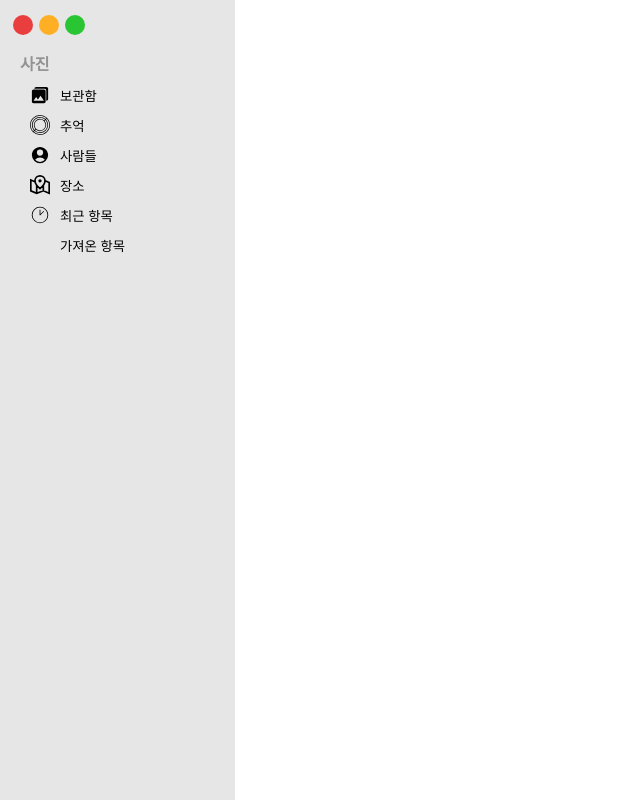
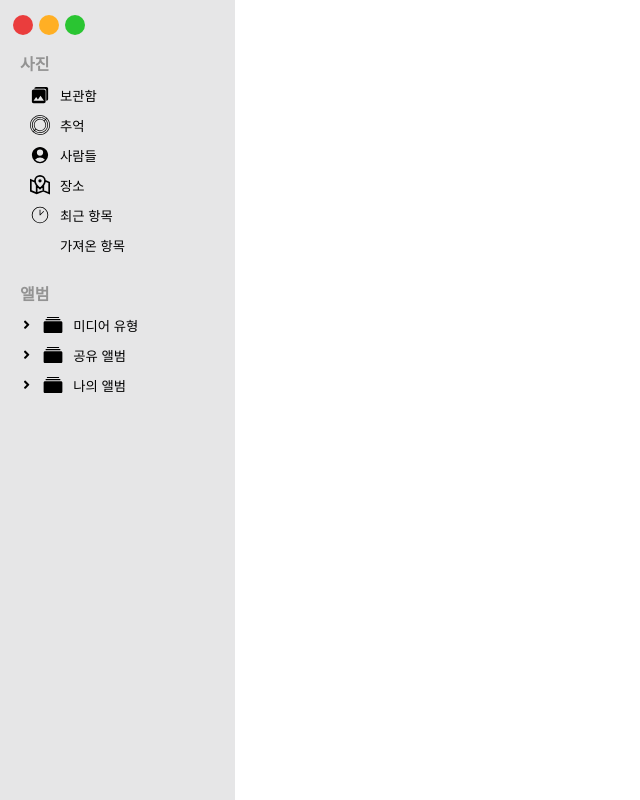
Before and after one commit to als982001/my-photos, a React (Create React App) app: page / in a window 1280 px wide. Shown: the whole page, without its empty margins (0-640 px from the left). Built offline with nearby package versions, Linux system fonts and the light colour scheme; some icons are missing.

Commit message:
앨범 버튼들ㅇ ㅘㄴ성

```diff
--- a/src/Components/Sidebar.tsx
+++ b/src/Components/Sidebar.tsx
@@ -3,6 +3,7 @@ import styled from "styled-components";
 import useCheckWidth from "../Hooks/useCheckWidth";
 import CircleButtons from "./Global/CircleButtons";
 import PhotoButtons from "./Sidebar/PhotoButtons";
+import AlbumButtons from "./Sidebar/AlbumButtons";
 
 const Container = styled.aside<{ overHalf: boolean }>`
   width: 235px;
@@ -14,46 +15,14 @@ const Container = styled.aside<{ overHalf: boolean }>`
   display: ${(props) => (props.overHalf ? "block" : "none")};
 `;
 
-const Buttons = styled.section<{ rowNum: number }>`
-  width: 100%;
-  display: grid;
-  grid-template-rows: repeat(1fr, ${(props) => props.rowNum});
-`;
-
-const Title = styled.h3`
-  width: 100%;
-  height: 30px;
-  display: flex;
-  align-items: center;
-  font-weight: bold;
-  color: ${(props) => props.theme.lightGray};
-  padding-left: 20px;
-`;
-
-const Button = styled.button`
-  width: 100%;
-  height: 30px;
-  padding-left: 30px;
-  border: none;
-  outline: none;
-  display: flex;
-  align-items: center;
-`;
-
-const ButtonText = styled.h4`
-  margin-left: 10px;
-`;
-
 export default function Sidebar() {
-  const buttonSize = "20px";
   const { overHalf } = useCheckWidth();
 
   return (
     <Container overHalf={overHalf}>
       <CircleButtons />
-      <PhotoButtons buttonSize={buttonSize} />
-      {/* <Buttons></Buttons>
-      <Buttons></Buttons> */}
+      <PhotoButtons />
+      <AlbumButtons />
     </Container>
   );
 }
--- /dev/null
+++ b/src/Components/Sidebar/AlbumButtons.tsx
@@ -0,0 +1,150 @@
+import { useLocation, useNavigate } from "react-router-dom";
+import styled from "styled-components";
+import { FaAngleRight, FaAngleDown } from "react-icons/fa";
+import { IoIosAlbums } from "react-icons/io";
+import { useState } from "react";
+
+const Buttons = styled.section`
+  width: 100%;
+  height: 120px;
+  display: grid;
+  grid-template-rows: repeat(1fr, 4);
+  margin-top: 20px;
+`;
+
+const Title = styled.h3`
+  width: 100%;
+  height: 30px;
+  display: flex;
+  align-items: center;
+  font-weight: bold;
+  color: ${(props) => props.theme.lightGray};
+  padding-left: 20px;
+`;
+
+const Row = styled.section<{ currentPage: boolean }>`
+  width: 100%;
+  height: 30px;
+  background-color: ${(props) =>
+    props.currentPage ? props.theme.darkGray : props.theme.gray};
+  display: flex;
+  align-items: center;
+`;
+
+const OpenButton = styled.button`
+  padding-left: 20px;
+  height: 100%;
+  display: flex;
+  align-items: center;
+  &:hover {
+    cursor: pointer;
+  }
+`;
+
+const Button = styled.button`
+  margin-left: 10px;
+  border: none;
+  outline: none;
+  display: flex;
+  align-items: center;
+
+  &:hover {
+    cursor: pointer;
+  }
+`;
+
+const ButtonText = styled.h4`
+  margin-left: 10px;
+`;
+
+const buttonSize = "20px";
+
+export default function AlbumButtons() {
+  const [isOpen, setIsOpen] = useState({
+    mediatype: false,
+    shared: false,
+    myalbum: false,
+  });
+  const navigate = useNavigate();
+  const location = useLocation();
+
+  const handleClickOpenButton = (
+    buttonType: "mediatype" | "shared" | "myalbum",
+    open: boolean
+  ) => {
+    const result = { ...isOpen };
+
+    result[buttonType] = open;
+
+    setIsOpen((prev) => result);
+  };
+
+  return (
+    <Buttons>
+      <Title>앨범</Title>
+      <Row currentPage={location.pathname === "/mediatype"}>
+        <OpenButton>
+          {isOpen.mediatype ? (
+            <FaAngleDown
+              onClick={() => {
+                handleClickOpenButton("mediatype", false);
+              }}
+            />
+          ) : (
+            <FaAngleRight
+              onClick={() => {
+                handleClickOpenButton("mediatype", true);
+              }}
+            />
+          )}
+        </OpenButton>
+        <Button onClick={() => navigate("/mediatype")}>
+          <IoIosAlbums size={buttonSize} />
+          <ButtonText>미디어 유형</ButtonText>
+        </Button>
+      </Row>
+      <Row currentPage={location.pathname === "/shared"}>
+        <OpenButton>
+          {isOpen.shared ? (
+            <FaAngleDown
+              onClick={() => {
+                handleClickOpenButton("shared", false);
+              }}
+            />
+          ) : (
+            <FaAngleRight
+              onClick={() => {
+                handleClickOpenButton("shared", true);
+              }}
+            />
+          )}
+        </OpenButton>
+        <Button onClick={() => navigate("/shared")}>
+          <IoIosAlbums size={buttonSize} />
+          <ButtonText>공유 앨범</ButtonText>
+        </Button>
+      </Row>
+      <Row currentPage={location.pathname === "/myalbum"}>
+        <OpenButton>
+          {isOpen.myalbum ? (
+            <FaAngleDown
+              onClick={() => {
+                handleClickOpenButton("myalbum", false);
+              }}
+            />
+          ) : (
+            <FaAngleRight
+              onClick={() => {
+                handleClickOpenButton("myalbum", true);
+              }}
+            />
+          )}
+        </OpenButton>
+        <Button onClick={() => navigate("/myalbum")}>
+          <IoIosAlbums size={buttonSize} />
+          <ButtonText>나의 앨범</ButtonText>
+        </Button>
+      </Row>
+    </Buttons>
+  );
+}
--- a/src/Components/Sidebar/PhotoButtons.tsx
+++ b/src/Components/Sidebar/PhotoButtons.tsx
@@ -6,12 +6,11 @@ import { GrMapLocation } from "react-icons/gr";
 import { CiClock1 } from "react-icons/ci";
 import { PiDownloadSimple } from "react-icons/pi";
 import { useLocation, useNavigate } from "react-router-dom";
-import { useEffect } from "react";
 
 const Buttons = styled.section`
   width: 100%;
   display: grid;
-  grid-template-rows: repeat(1fr, 6);
+  grid-template-rows: repeat(1fr, 7);
 `;
 
 const Title = styled.h3`
@@ -48,10 +47,11 @@ interface IProps {
   buttonSize: string;
 }
 
-export default function PhotoButtons({ buttonSize }: IProps) {
+export default function PhotoButtons() {
   const navigate = useNavigate();
+  const location = useLocation();
 
-  const location = useLocation();
+  const buttonSize = "20px";
 
   return (
     <Buttons>
--- a/src/utils/GlobalStyle.ts
+++ b/src/utils/GlobalStyle.ts
@@ -61,6 +61,16 @@ a {
   text-decoration:none;
   color:inherit;
 }
+button {
+  appearance: none;
+  border: 0;
+  padding:0;
+  background-color: transparent;
+  border-radius: 0;
+}
+a, a:hover {
+  text-decoration: none;
+}
 `;
 
 export default GlobalStyle;
```
